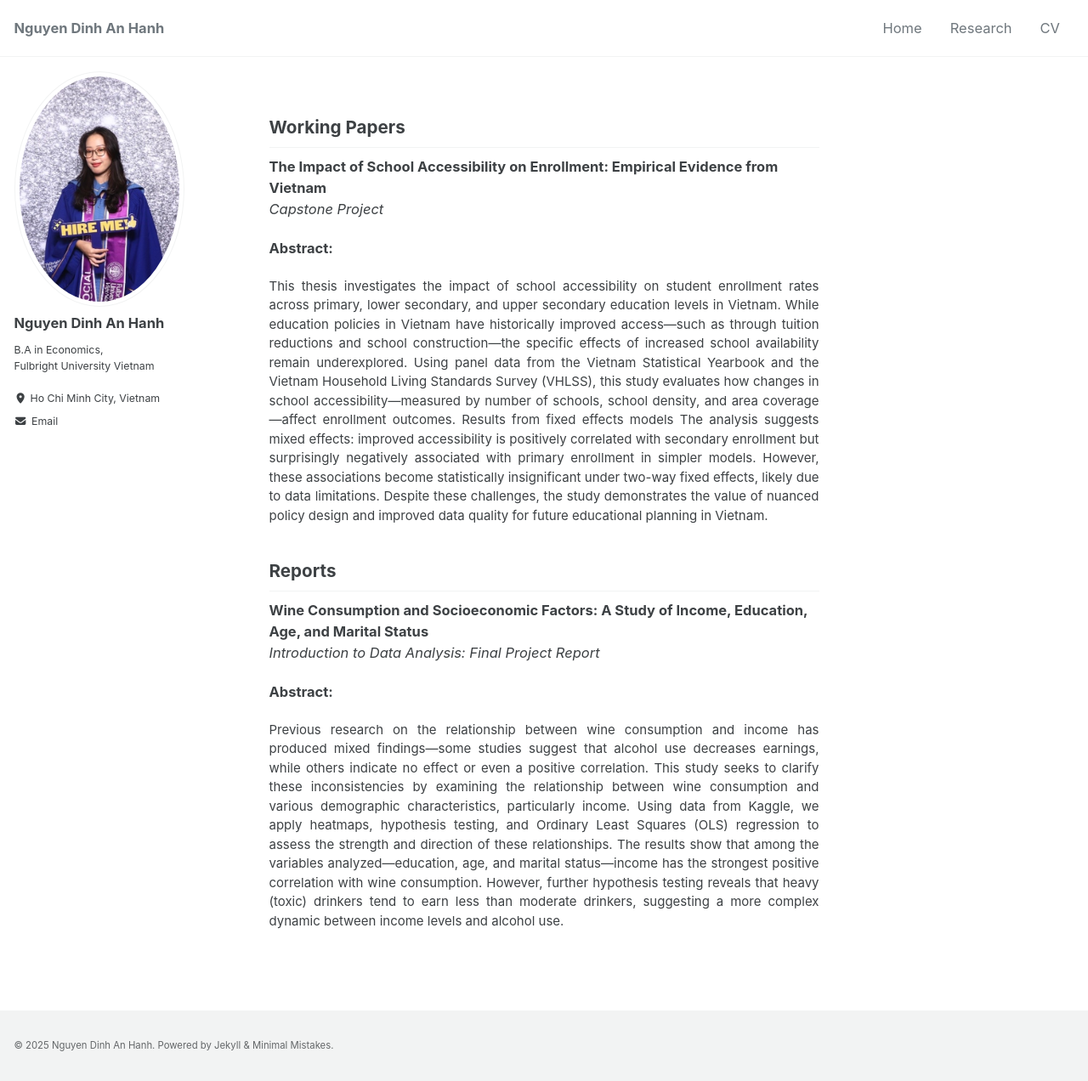
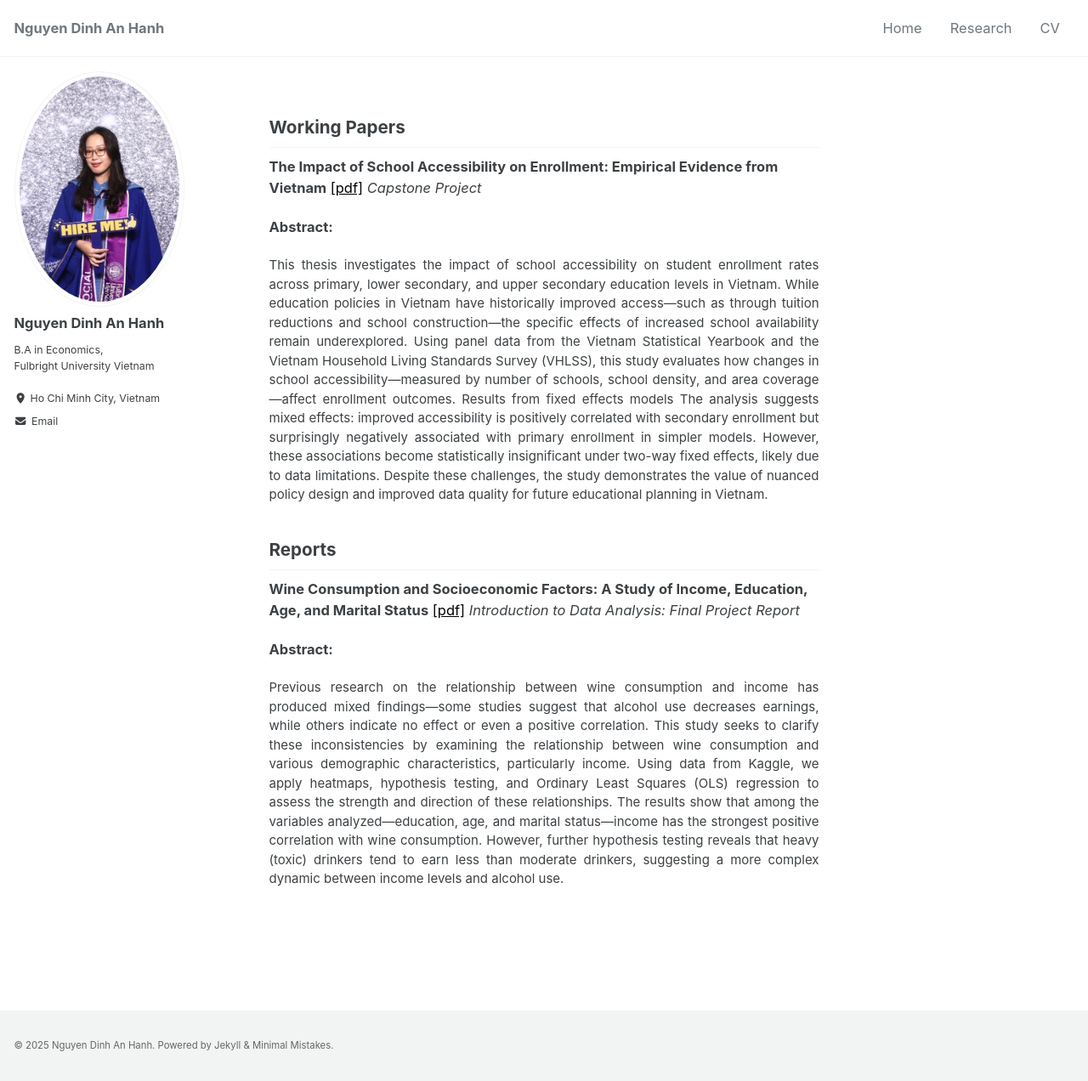
Before and after one commit to hdanguyen/hdanguyen.github.io, a Jekyll site: the page built from _pages/research.md, in a window 1280 px wide and 1272 px high. Shown: the whole window at 85% size. Built offline with Jekyll 4.4.1, drawn with Linux system fonts in a browser that asks for light colours; cached includes are drawn as plain includes.

Commit message:
Update research.md

```diff
--- a/_pages/research.md
+++ b/_pages/research.md
@@ -7,7 +7,7 @@ author_profile: true
 
 ## Working Papers
 
-**The Impact of School Accessibility on Enrollment: Empirical Evidence from Vietnam**
+**The Impact of School Accessibility on Enrollment: Empirical Evidence from Vietnam** <a style='color: black;' href='https://hdanguyen.github.io/assets/working-papers/Hanh Dinh An NGUYEN - Working Paper - Impact of School Accessibility.pdf'>[pdf]</a>
 _Capstone Project_
 
 **Abstract:**
@@ -15,7 +15,7 @@ _Capstone Project_
 
 ## Reports
 
-**Wine Consumption and Socioeconomic Factors: A Study of Income, Education, Age, and Marital Status**
+**Wine Consumption and Socioeconomic Factors: A Study of Income, Education, Age, and Marital Status** <a style='color: black;' href='https://hdanguyen.github.io/assets/reports/Hanh Dinh An NGUYEN - Report - Wine consumption.pdf'>[pdf]</a>
 _Introduction to Data Analysis: Final Project Report_
 
 **Abstract:**
```
Also changed, not shown: 2 other files.
